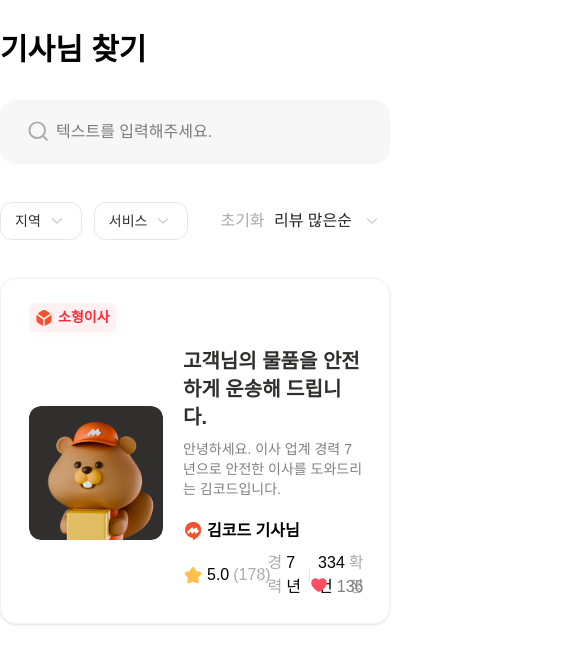
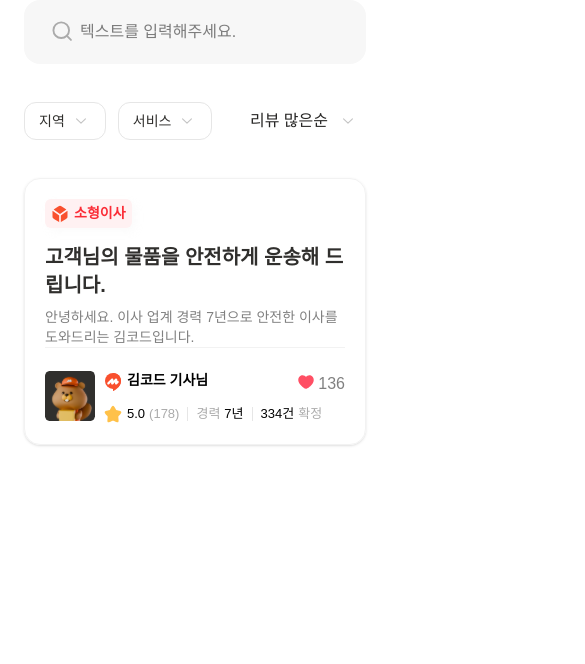
Before and after one commit to sebiny/6-moving-team2-FE, a Next.js app: page /drivers in a window 390 px wide. Shown: the top 664 px of the page, 585 px wide, since content can reach past the window. Built offline with nearby package versions, Linux system fonts and the light colour scheme; a web font is replaced by a local one.

Commit message:
fix: button 컴포넌트 수정

```diff
--- a/src/app/(guest)/drivers/[id]/_components/RequestEstimate.tsx
+++ b/src/app/(guest)/drivers/[id]/_components/RequestEstimate.tsx
@@ -11,12 +11,12 @@ function RequestEstimate() {
     setIsModalOpen(true); //조건문 추가
   };
   return (
-    <div className="flex flex-col gap-4">
+    <div className="hidden flex-col gap-4 lg:flex">
       <p className="text-xl font-semibold">
         김코드 기사님에게 <br></br>지정 견적을 요청해보세요!
       </p>
       <div onClick={handleClick} className="h-16 w-80">
-        <Button text="지정 견적 요청하기" type="orange" round={16} />
+        <Button text="지정 견적 요청하기" type="orange" />
       </div>
       <button className="border-line-200 flex h-16 w-80 items-center justify-center gap-[10px] rounded-2xl border">
         <Image src="/assets/icons/ic_like_black.svg" alt="찜하기" width={24} height={24} />
--- a/src/app/(guest)/drivers/_components/DriverSimpleInfo.tsx
+++ b/src/app/(guest)/drivers/_components/DriverSimpleInfo.tsx
@@ -25,20 +25,41 @@ function DriverSimpleInfo() {
   };
 
   return (
-    <div className="border-line-100 rounded-2xl border px-7 py-6 shadow-sm" onClick={handleClick}>
+    <div className="border-line-100 rounded-2xl border p-5 shadow-sm" onClick={handleClick}>
       <ChipRectangle moveType="small" />
       <div className="mt-3 flex gap-5">
-        <Image src="/assets/images/img_profile.svg" alt="프로필 이미지" width={134} height={134} />
-        <div>
+        <Image
+          src="/assets/images/img_profile.svg"
+          alt="프로필 이미지"
+          width={134}
+          height={134}
+          className="hidden md:block"
+        />
+        <div className="w-full">
           <p className="text-black-300 text-xl font-semibold">{driver.line}</p>
           <p className="mt-2 text-sm text-gray-500">{driver.description}</p>
+          <div className="border-line-100 border-b md:hidden"></div>
           <div className="relative mt-5">
-            <div>
+            <div className="flex gap-2">
+              <Image
+                src="/assets/images/img_profile.svg"
+                alt="프로필 이미지"
+                width={50}
+                height={50}
+                className="md:hidden"
+              />
+              <div className="w-full">
+                <div className="flex items-center justify-between">
                   <div className="flex gap-1">
                     <Image src="/assets/icons/ic_driver.svg" alt="기사님" width={20} height={23} />
-                <p className="font-semibold">{driver.nickname} 기사님</p>
+                    <p className="text-sm font-semibold md:text-base">{driver.nickname} 기사님</p>
                   </div>
-              <div className="mt-2 flex items-center gap-2">
+                  <div className="flex justify-center md:hidden">
+                    <Image src="/assets/icons/ic_like_red.svg" alt="좋아요" width={24} height={24} />
+                    <p className="pt-1 text-gray-500">{driver.like}</p>
+                  </div>
+                </div>
+                <div className="mt-2 flex items-center gap-2 text-[13px]">
                   <div className="flex gap-1">
                     <Image src="/assets/icons/ic_star_yellow.svg" alt="별점" width={20} height={20} />
                     <p>5.0</p>
@@ -56,7 +77,8 @@ function DriverSimpleInfo() {
                   </div>
                 </div>
               </div>
-            <div className="absolute right-0 bottom-0 flex justify-center gap-[6px]">
+            </div>
+            <div className="absolute right-0 bottom-0 hidden justify-center gap-[6px] md:flex">
               <Image src="/assets/icons/ic_like_red.svg" alt="좋아요" width={24} height={24} />
               <p className="pt-1 text-gray-500">{driver.like}</p>
             </div>
--- a/src/app/(guest)/drivers/page.tsx
+++ b/src/app/(guest)/drivers/page.tsx
@@ -10,8 +10,8 @@ function DriversPage() {
   const drivers = [{ id: 1 }];
   return (
     <div className="flex justify-center">
-      <div className="w-205">
-        <p className="my-8 text-3xl font-semibold">기사님 찾기</p>
+      <div className="mx-6 w-full max-w-205">
+        <p className="my-8 hidden text-3xl font-semibold lg:block">기사님 찾기</p>
         <div className="bg-background-200 relative flex h-16 items-center rounded-2xl">
           <Image className="absolute left-6" src="/assets/icons/ic_search.svg" alt="검색" width={30} height={30} />
           <input className="absolute left-14 w-180" placeholder="텍스트를 입력해주세요." />
@@ -21,7 +21,7 @@ function DriversPage() {
             <div>
               <Filters />
             </div>
-            <p className="text-gray-300">초기화</p>
+            <p className="hidden text-gray-300 lg:block">초기화</p>
           </div>
           <SortDropdown sortings={["리뷰 많은순", "평점 높은순", "경력 높은순", "확정 많은순"]} value="리뷰 많은순" />
         </div>
--- a/src/app/common/page.tsx
+++ b/src/app/common/page.tsx
@@ -40,9 +40,9 @@ function CommonPage() {
         </div>
       </div>
       <div className="flex w-50 flex-col gap-2">
-        <Button type="orange" text="작성" round={16} />
-        <Button type="white-orange" text="작성" round={12} />
-        <Button type="gray" text="작성" round={12} image={true} />
+        <Button type="orange" text="작성" />
+        <Button type="white-orange" text="작성" className="w-40 rounded-[10px] p-10" />
+        <Button type="gray" text="작성" image={true} isDisabled={true} />
       </div>
       <div>
         <ShareDriver text="견적서 공유하기" />
--- a/src/components/Button.tsx
+++ b/src/components/Button.tsx
@@ -4,29 +4,28 @@ import WritingIcon from "./icon/WritingIcon";
 
 interface ButtonType {
   text: string;
-  round?: 12 | 16;
   type: "orange" | "gray" | "white-orange" | "white-gray";
   image?: boolean;
+  className?: string;
+  isDisabled?: boolean;
 }
 
-function Button({ text, type, round = 16, image = false }: ButtonType) {
+function Button({ text, type, image = false, className = "w-full", isDisabled = false }: ButtonType) {
   let color = "";
   if (type === "orange") {
     color = "bg-orange-400 text-white";
-  } else if (type === "gray") {
+  } else if (type === "gray" || !isDisabled) {
     color = "bg-gray-100 text-white";
   } else if (type === "white-orange") {
     color = "border border-orange-400 text-orange-400";
   } else {
     color = "border border-gray-300 text-gray-300";
   }
-  const roundClass = round === 12 ? "rounded-[12px]" : "rounded-[16px]";
 
-  const isDisabled = type === "gray";
   return (
     <button
       disabled={isDisabled}
-      className={`w-full gap-[6px] py-4 text-lg font-semibold ${roundClass} ${color} items-centergap-2 flex cursor-pointer justify-center`}
+      className={`flex cursor-pointer items-center justify-center gap-[6px] rounded-[16px] py-[14px] font-semibold md:py-[17px] md:text-lg ${color} ${className}`}
     >
       <p>{text}</p>
       {image && <WritingIcon />}
--- a/src/components/icon/WritingIcon.tsx
+++ b/src/components/icon/WritingIcon.tsx
@@ -1,6 +1,6 @@
 import React from "react";
 
-function WritingIcon({ size = 30, color = "tex-gray-100" }) {
+function WritingIcon({ size = 24, color = "tex-gray-100" }) {
   return (
     <svg width={size} height={size} viewBox="0 0 36 36" fill="none" xmlns="http://www.w3.org/2000/svg">
       <path
```
Lines whose indentation alone changed are shown as unchanged.
